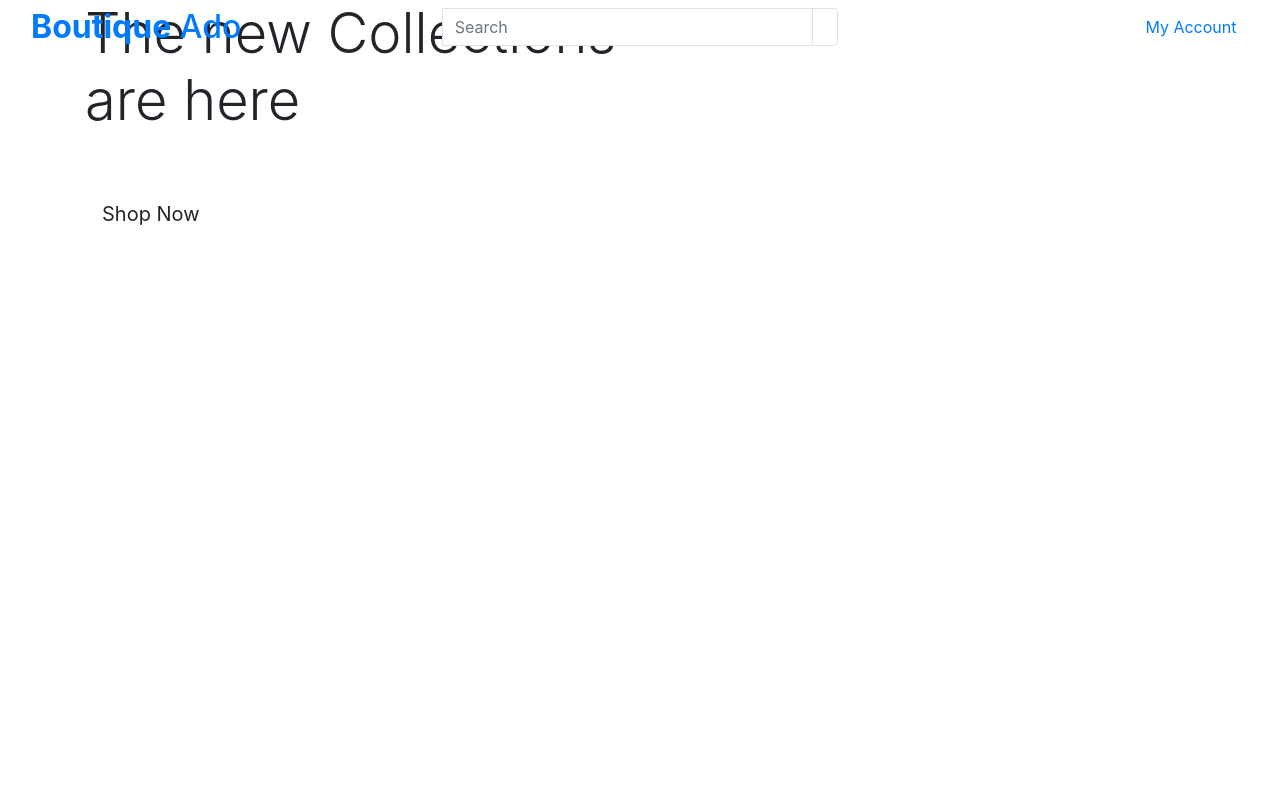
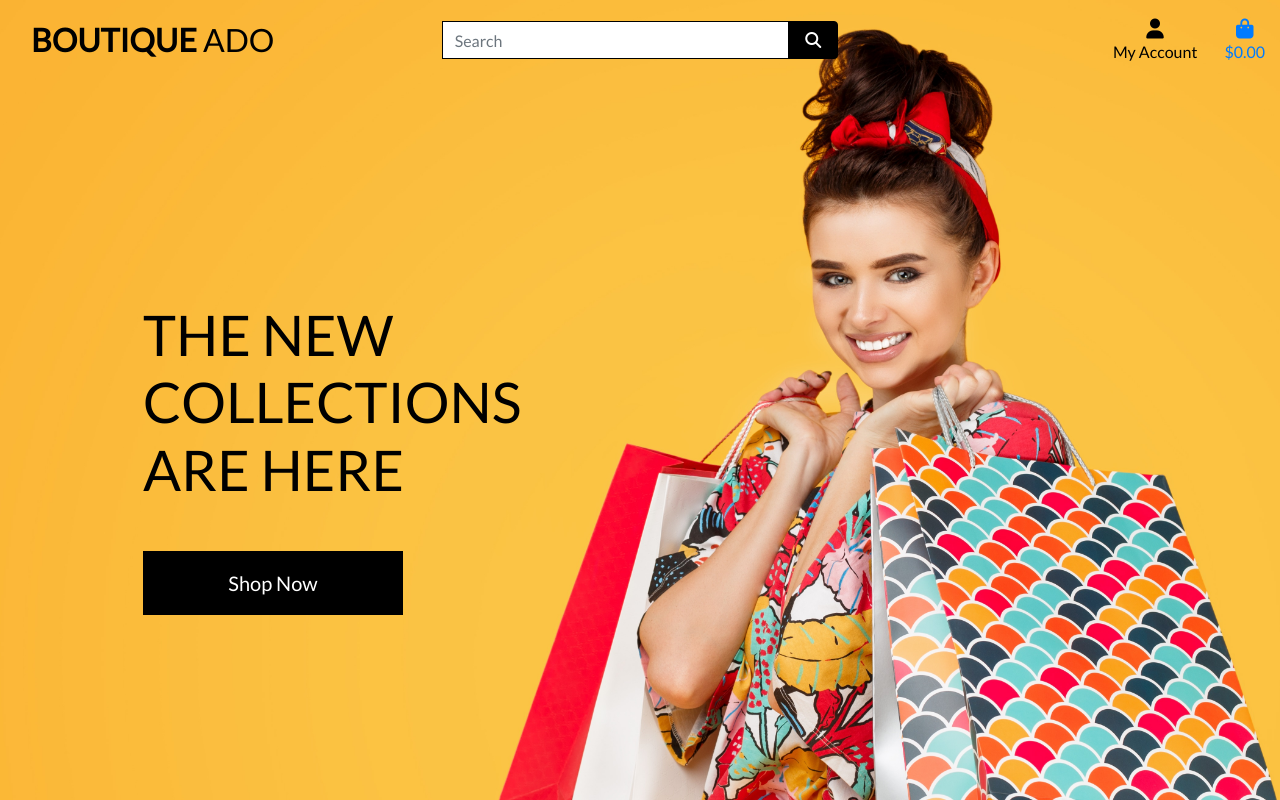
Before and after one commit to EndaMagennis/boutique-ado, a Django app: page / in a window 1280 px wide. Run offline with Django 3.2, Linux system fonts and the light colour scheme; some libraries are stand-ins or nearby versions.

Commit message:
Completed homepage header and css

```diff
--- a/boutique_ado/settings.py
+++ b/boutique_ado/settings.py
@@ -29,6 +29,7 @@ DEBUG = True
 ALLOWED_HOSTS = [
     '.codeanyapp.com',
     '.herokuapp.com',
+    '127.0.0.1',
 ]
 
 
@@ -150,6 +151,10 @@ USE_TZ = True
 # https://docs.djangoproject.com/en/3.2/howto/static-files/
 
 STATIC_URL = '/static/'
+STATICFILES_DIRS = (os.path.join(BASE_DIR, 'static'),)
+
+MEDIA_URL = '/media/'
+MEDIA_ROOT = os.path.join(BASE_DIR, 'media')
 
 # Default primary key field type
 # https://docs.djangoproject.com/en/3.2/ref/settings/#default-auto-field
--- a/boutique_ado/urls.py
+++ b/boutique_ado/urls.py
@@ -15,9 +15,11 @@ Including another URLconf
 """
 from django.contrib import admin
 from django.urls import path, include
+from django.conf import settings
+from django.conf.urls.static import static
 
 urlpatterns = [
     path('admin/', admin.site.urls),
     path('accounts/', include('allauth.urls')),
     path('', include('home.urls')),
-]
+] + static(settings.MEDIA_URL, document_root=settings.MEDIA_ROOT)
--- a/home/templates/home/index.html
+++ b/home/templates/home/index.html
@@ -15,7 +15,7 @@
     <div class="container h-100">
         <div class="row h-100">
             <div class="col-7 col-md-6 my-auto">
-                <h1 class="display-4 logo-fint text-black">
+                <h1 class="display-4 logo-font text-black">
                     The new Collections are here
                 </h1>
                 <div class="my-5">
--- /dev/null
+++ b/static/css/base.css
@@ -0,0 +1,81 @@
+html {
+    height: 100%;
+}
+
+body {
+    background: url('/media/homepage_background_cropped.jpg') no-repeat center center fixed;
+    background-size: cover;
+    height: calc(100vh - 164px);
+    color: #555;
+    font-family: 'Lato';
+}
+
+/* from Bulma */
+.icon {
+    align-items: center;
+    display: inline-flex;
+    justify-content: center;
+    height: 1.5rem;
+    width: 1.5rem;
+}
+
+.logo-font {
+    text-transform: uppercase;
+}
+
+.main-logo-link {
+    width: fit-content;
+}
+
+.shop-now-button {
+    background: black;
+    color: white;
+    min-width: 260px;
+}
+
+.btn-black {
+    background: black;
+    color: white;
+}
+
+.shop-now-button:hover,
+.shop-now-button:active,
+.shop-now-button:focus,
+.btn-black:hover,
+.btn-black:active,
+.btn-black:focus {
+    background: #222;
+    color: white;
+}
+
+.text-black {
+    color: #000 !important;
+}
+
+.border-black {
+    border: 1px solid black !important;
+}
+
+/* -------------------------------- Media Queries */
+
+/* Slightly larger container on xl screens */
+@media (min-width: 1200px) {
+  .container {
+    max-width: 80%;
+  }
+}
+
+/* fixed top navbar only on medium and up */
+@media (min-width: 992px) {
+    .fixed-top-desktop-only {
+        position: fixed;
+        top: 0;
+        right: 0;
+        left: 0;
+        z-index: 1030;
+    }
+
+    .header-container {
+        padding-top: 164px;
+    }
+}
--- a/templates/base.html
+++ b/templates/base.html
@@ -14,6 +14,10 @@
 
     {% block core_css %}
     <link rel="stylesheet" href="https://cdn.jsdelivr.net/npm/bootstrap@4.6.2/dist/css/bootstrap.min.css" integrity="sha384-xOolHFLEh07PJGoPkLv1IbcEPTNtaed2xpHsD9ESMhqIYd0nLMwNLD69Npy4HI+N" crossorigin="anonymous">
+    <link rel="preconnect" href="https://fonts.googleapis.com">
+    <link rel="preconnect" href="https://fonts.gstatic.com" crossorigin>
+    <link href="https://fonts.googleapis.com/css2?family=Lato&display=swap" rel="stylesheet">
+    <link rel="stylesheet" href="{% static 'css/base.css' %}">
     {% endblock %}
 
     {% block extra_css %}
@@ -25,6 +29,8 @@
       integrity="sha384-Fy6S3B9q64WdZWQUiU+q4/2Lc9npb8tCaSX9FK7E8HnRr0Jz8D6OP9dO5Vg3Q9ct"
       crossorigin="anonymous">
     </script>
+    <script src="https://kit.fontawesome.com/e7df50eaa1.js" crossorigin="anonymous"></script>
+
     {% endblock %}
 
     {% block extra_js %}
@@ -34,7 +40,7 @@
   </head>
   <body>
     <header class="container-fluid fixed-top">
-        <div class="row">
+        <div id="topnav" class="row lg-white pt-lg-2 d-none d-lg-flex">
             <div class="col-12 col-lg-4 my-auto py-lg-0 text-center text-lg-left">
                 <a href="{% url 'home' %}" class="nav-link main-logo-link">
                     <h2 class="logo-font text-black my-0"><strong>Boutique</strong> Ado</h2>
@@ -74,7 +80,20 @@
                             {% endif %}
                         </div>
                     </li>
-                    <li class="list-inline-item dropdown"></li>
+                    <li class="list-inline-item">
+                        <a href="" class="{% if grand_total %}text-info font-weight-bold{% else %}text-black{% endif %}nav-link">
+                            <div class="text-center">
+                                <div><i class="fas fa-shopping-bag fa-lg"></i></div>
+                                <p class="my-0">
+                                    {%if grand_total %}
+                                        ${{ grand_total|floatformat:2 }}
+                                    {% else %}
+                                        $0.00
+                                    {% endif %}
+                                </p>
+                            </div>
+                        </a>
+                    </li>
                 </ul>
             </div>
         </div>
```
Also changed, not shown: media/homepage_background_cropped.jpg (added), 1 other file.
